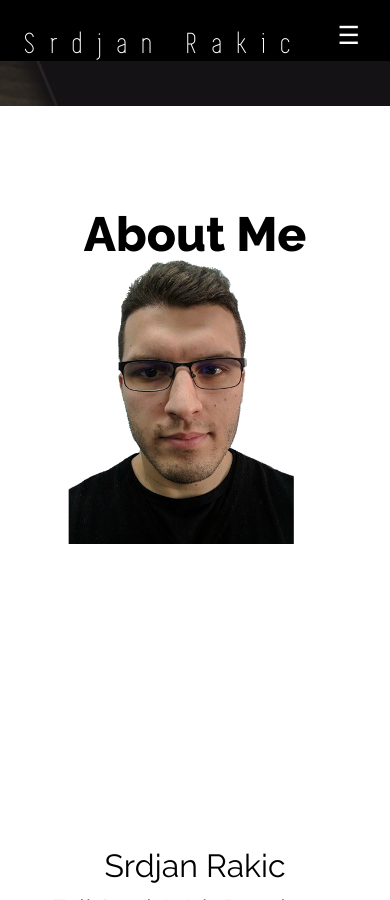
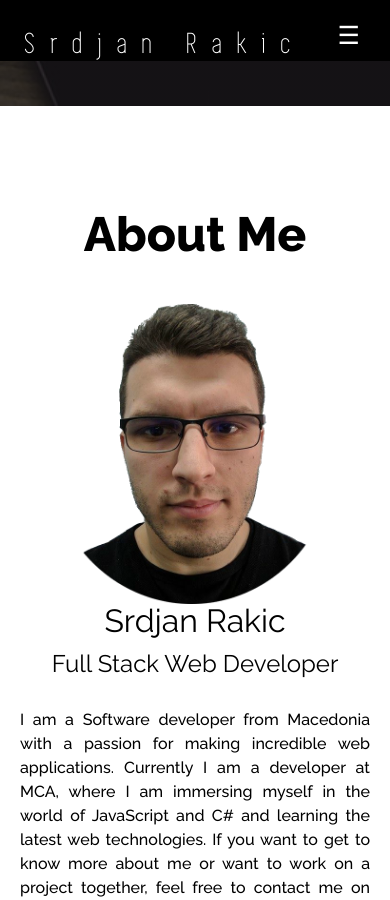
Before and after one commit to srdjanRakic/blog, a Jekyll site: the page built from index.html, in a window 390 px wide and 900 px high, scrolled down 794 px. Built offline with Jekyll 4.4.1, drawn with Linux system fonts in a browser that asks for light colours.

Commit message:
CSS changes and personal picture cropped

```diff
--- a/_sass/about.scss
+++ b/_sass/about.scss
@@ -49,12 +49,13 @@
             @media only screen and (max-width : 480px) {
                 transform: translateY(-490px);
                 width: 90%;
-                margin-left: 30px;
+                margin-left: 60px;
+                margin-top: 60px;
             }
             /* Extra Small Devices, Phones */
             @media only screen and (max-width : 375px) {
                 transform: translateY(-540px);
-                margin-left: 20px;
+                margin-left: 40px;
             }
         }
 
@@ -82,12 +83,12 @@
             }
             /* Extra Small Devices, Phones */
             @media only screen and (max-width : 480px) {
-                transform: translateY(445px);
+                transform: translateY(200px);
                 width: 100%;
                 margin: 0 auto;
                 text-align: center;
                 p {
-                    text-align: left;
+                    text-align: justify;
                     margin: 0 20px;
                 }
             }
--- a/_sass/work.scss
+++ b/_sass/work.scss
@@ -131,6 +131,7 @@
             padding: 0 20px;
             margin-bottom: 20px;
             line-height: 1.5em;
+            text-align: justify;
           }
 
           .content-card-skills-list {
```
Also changed, not shown: src/img/srdjanRakic.png.
